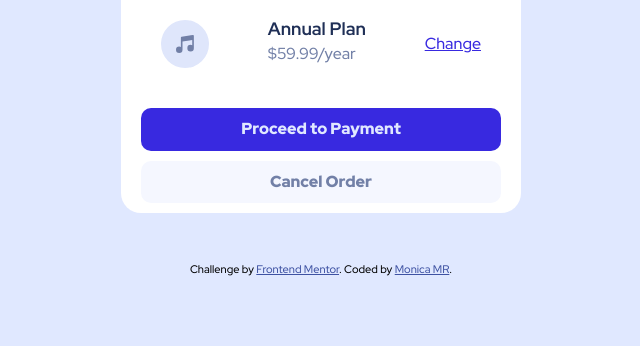
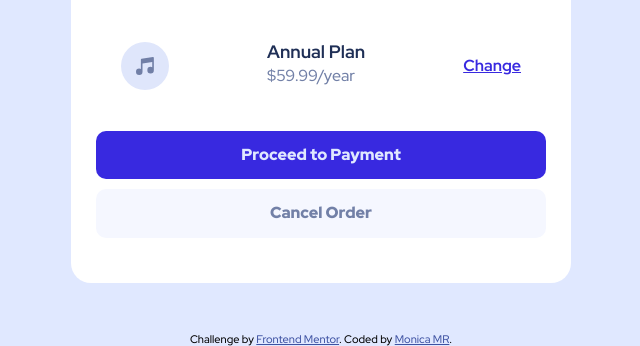
Before and after one commit to Monica-MR/Order-summary-component-SOLUTION, a plain HTML site: page index.html in a window 1280 px wide. Shown: the part 467-813 px from the top of the page, without its empty margins (319-959 px from the left). Drawn offline with Linux system fonts and the light colour scheme.

Commit message:
Add files via upload

```diff
--- a/css/styles.css
+++ b/css/styles.css
@@ -46,7 +46,7 @@ p{
     color: hsl(228, 45%, 44%);
 }
 .container{
-    width: 40rem;
+    width: 50rem;
     max-width: 90%;
     margin: 0 auto;
 }
@@ -65,10 +65,11 @@ body{
 }
 .card{
     background-color: white;
-    margin-top: 7rem;
+    margin-top: 10rem;
     border-radius: 20px;
     text-align: center;
     margin-bottom: 5rem;
+    padding-bottom: 3.5rem;
 }
 .card__image{
     border-radius: 20px 20px 0 0;
@@ -96,6 +97,7 @@ body{
     color: var(--brightblue);
     cursor: pointer;
     transition: color ease-in .3s;
+    font-weight: 700;
 }
 .card__change:hover{
     color: var(--brightdesblue);
@@ -103,7 +105,7 @@ body{
 .card__button{
     border: none;
     background-color: var(--brightblue);
-    padding: 1.2rem;
+    padding: 1.5rem;
     width: 90%;
     margin-bottom: 1rem;
     border-radius: 10px;
```
